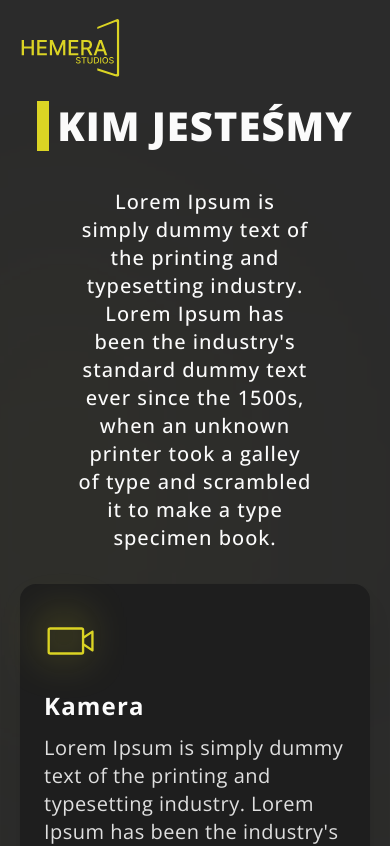
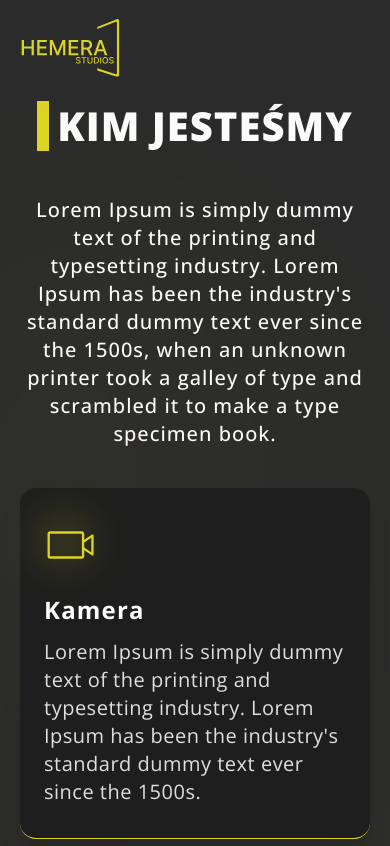
Before and after one commit to F3azy/hemera, a React (Vite) app: page /onas in a window 390 px wide. Shown: the top 846 px of the page. Built offline with nearby package versions, Linux system fonts and the light colour scheme.

Commit message:
small responsive fixing in about page

```diff
--- a/src/pages/About.jsx
+++ b/src/pages/About.jsx
@@ -4,12 +4,12 @@ import ServiceCardList from "../components/ServiceCardList";
 
 const About = () => {
   return (
-    <div className="h-full flex flex-col justify-center items-center gap-y-8 xl:gap-y-12 relative">
+    <div className="h-full flex flex-col justify-center items-center gap-y-10 xl:gap-y-12 relative">
       <div className="bg-brand-primary w-1/2 h-3/4 rounded-full opacity-10 blur-[190px] absolute -right-1/2 -bottom-1/4 xl:-right-72 xl:-bottom-52 z-0" />
       <div className="bg-brand-primary w-1/4 h-1/4 rounded-full opacity-15 blur-[150px] absolute left-0 xl:left-22 top-52 z-0" />
       <PageTitle>KIM JESTEŚMY</PageTitle>
 
-      <p className="w-2/3 text-white-base text-xl xl:text-2xl text-center font-medium tracking-wider xl:tracking-wide z-10">
+      <p className="xl:w-2/3 text-white-base text-xl xl:text-2xl text-center font-medium tracking-wider xl:tracking-wide z-10">
         Lorem Ipsum is simply dummy text of the printing and typesetting
         industry. Lorem Ipsum has been the industry's standard dummy text ever
         since the 1500s, when an unknown printer took a galley of type and
```
